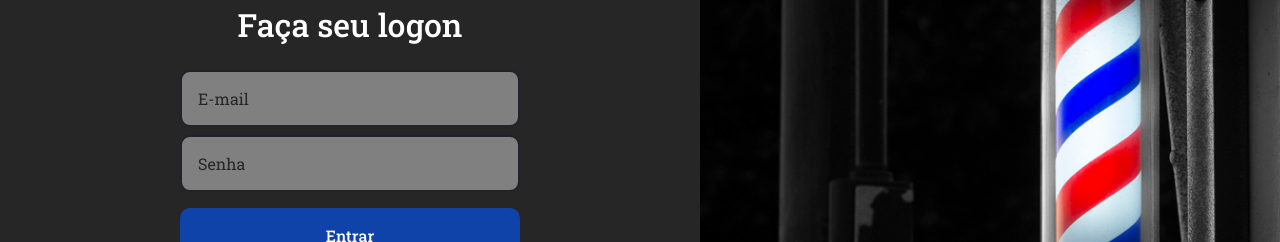
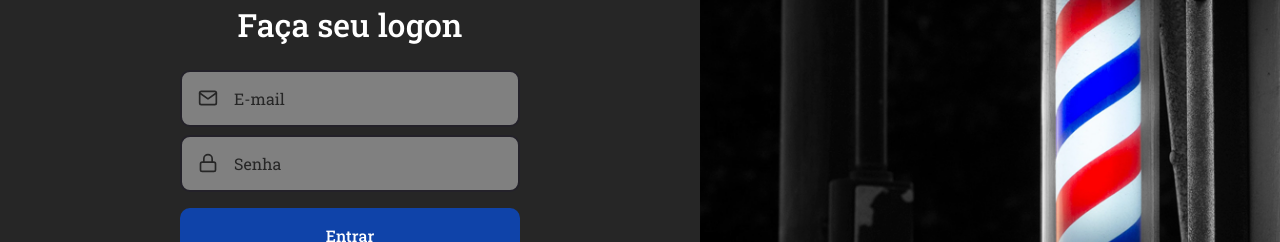
Before and after one commit to AlvaroIsrael/gobarber-app, a React (Create React App) app in the folder gobarber-frontend/: page / in a window 1280 px wide. Shown: the part 289-531 px from the top of the page. Built offline with nearby package versions, Linux system fonts and the light colour scheme.

Commit message:
chore: Isolated Button and Input components.

```diff
--- /dev/null
+++ b/gobarber-frontend/src/components/Button/index.tsx
@@ -0,0 +1,12 @@
+import React, {ButtonHTMLAttributes} from 'react';
+import {Container} from './styles';
+
+type ButtonProps = ButtonHTMLAttributes<HTMLButtonElement>;
+
+const Button: React.FC<ButtonProps> = ({children, ...rest}: ButtonProps) => (
+  <Container type="button" {...rest}>
+    {children}
+  </Container>
+);
+
+export default Button;
--- /dev/null
+++ b/gobarber-frontend/src/components/Button/styles.ts
@@ -0,0 +1,19 @@
+import styled from 'styled-components';
+import {shade} from 'polished';
+
+export const Container = styled.button`
+  height: 56px;
+  background: #0f43a9;
+  border-radius: 10px;
+  border: 0;
+  padding: 0 16px;
+  color: #fff;
+  width: 100%;
+  font-weight: 500;
+  margin-top: 16px;
+  transition: background-color 0.2s;
+
+  &:hover {
+    background: ${shade(0.2, '#0f43a9')};
+  }
+`;
--- /dev/null
+++ b/gobarber-frontend/src/components/Input/index.tsx
@@ -0,0 +1,17 @@
+import React, {InputHTMLAttributes} from 'react';
+import {IconBaseProps} from 'react-icons';
+import {Container} from './styles';
+
+interface InputProps extends InputHTMLAttributes<HTMLInputElement> {
+  name: string;
+  icon?: React.ComponentType<IconBaseProps>;
+}
+
+const Input: React.FC<InputProps> = ({icon: Icon, ...rest}: InputProps) => (
+  <Container>
+    {Icon && <Icon size={20} />}
+    <input {...rest} />
+  </Container>
+);
+
+export default Input;
--- /dev/null
+++ b/gobarber-frontend/src/components/Input/styles.ts
@@ -0,0 +1,29 @@
+import styled from 'styled-components';
+
+export const Container = styled.div`
+  background: #808080;
+  border-radius: 10px;
+  border: 2px solid #232129;
+  padding: 16px;
+  width: 100%;
+  color: #262626;
+  display: flex;
+  align-items: center;
+
+  & + div {
+    margin-top: 8px;
+  }
+
+  input {
+    flex: 1;
+    border: 0;
+    background: transparent;
+    &::placeholder {
+      color: #262626;
+    }
+  }
+
+  svg {
+    margin-right: 16px;
+  }
+`;
--- a/gobarber-frontend/src/pages/SignIn/index.tsx
+++ b/gobarber-frontend/src/pages/SignIn/index.tsx
@@ -1,7 +1,9 @@
 import React from 'react';
-import {FiLogIn} from 'react-icons/fi';
+import {FiLogIn, FiMail, FiLock} from 'react-icons/fi';
 import {Container, Content, Background} from './styles';
 import logoImg from '../../assets/logo.svg';
+import Input from '../../components/Input';
+import Button from '../../components/Button';
 
 const SignIn: React.FC = () => (
   <Container>
@@ -10,9 +12,9 @@ const SignIn: React.FC = () => (
       <form>
         <h1>Faça seu logon</h1>
 
-        <input placeholder="E-mail" type="email" />
-        <input placeholder="Senha" type="password" />
-        <button type="submit">Entrar</button>
+        <Input name="email" icon={FiMail} placeholder="E-mail" type="email" />
+        <Input name="password" icon={FiLock} placeholder="Senha" type="password" />
+        <Button type="submit">Entrar</Button>
 
         <a href="forgot">Esqueci minha senha</a>
       </form>
--- a/gobarber-frontend/src/pages/SignIn/styles.ts
+++ b/gobarber-frontend/src/pages/SignIn/styles.ts
@@ -23,40 +23,6 @@ export const Content = styled.div`
 
     h1 {
       margin-bottom: 24px;
-    }
-
-    input {
-      background: #808080;
-      border-radius: 10px;
-      border: 2px solid #232129;
-      padding: 16px;
-      width: 100%;
-      color: #262626;
-
-      &::placeholder {
-        color: #262626;
-      }
-
-      & + input {
-        margin-top: 8px;
-      }
-    }
-
-    button {
-      height: 56px;
-      background: #0f43a9;
-      border-radius: 10px;
-      border: 0;
-      padding: 0 16px;
-      color: #fff;
-      width: 100%;
-      font-weight: 500;
-      margin-top: 16px;
-      transition: background-color 0.2s;
-
-      &:hover {
-        background: ${shade(0.2, '#0f43a9')};
-      }
     }
 
     a {
```
